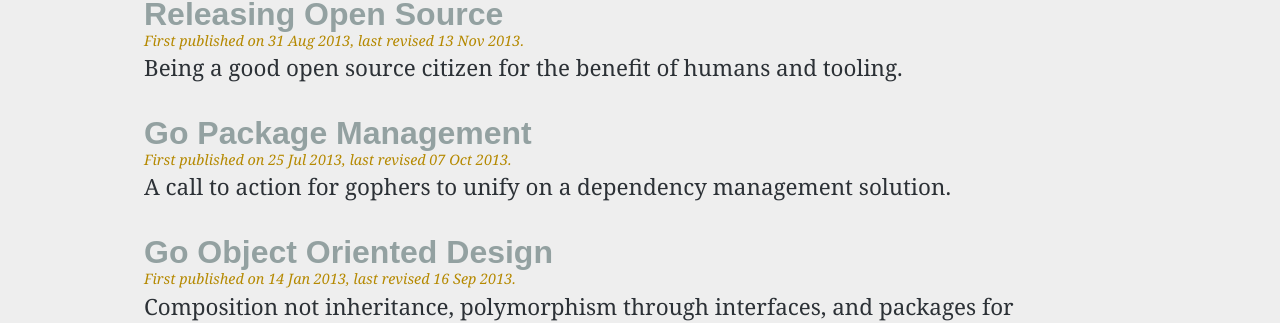
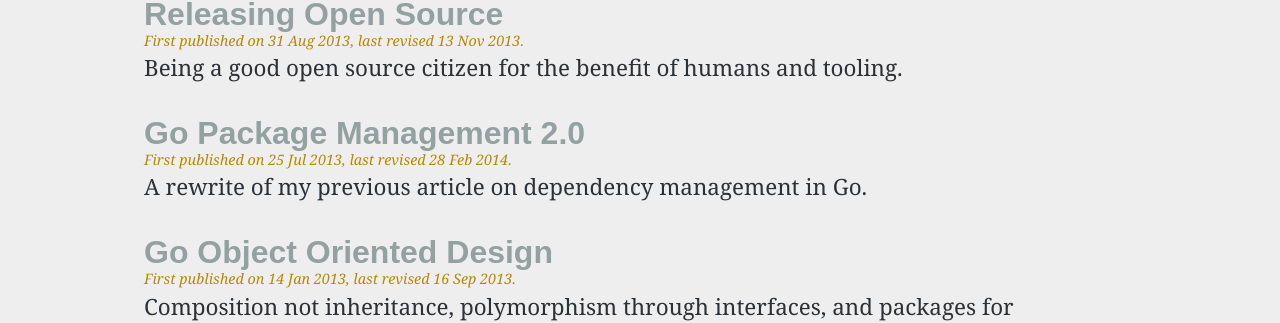
Before and after one commit to nathany/nathany.com, a Jekyll site: the page built from index.html, in a window 1280 px wide. Shown: the part 456-779 px from the top of the page. Built offline with Jekyll 4.4.1, drawn with Linux system fonts in a browser that asks for light colours; Markdown is read by kramdown in place of the engine named in the settings; comment, search, counter and statistics services are not loaded; part of the change alters nothing that is shown.

Commit message:
Go Package Management 2.0 rewrite
squash merge

```diff
--- a/_posts/2013-07-25-go-packages.md
+++ b/_posts/2013-07-25-go-packages.md
@@ -1,155 +1,141 @@
 ---
-title: Go Package Management
+title: Go Package Management 2.0
 date: 2013/07/25
-revised: 2013/10/07
+revised: 2014/02/28
 tags: golang, packages, dependencies
-excerpt: A call to action for gophers to unify on a dependency management solution.
+excerpt: A rewrite of my previous article on dependency management in Go.
 layout: article
 ---
 
 ![Gophers with parcels](/assets/images/gopher-tagging.jpg)
 
-## Foundation
+## Remote Packages
 
-The Go tool-chain includes the `go get` command to install third-party packages directly from version control systems.
+The `go get` command installs remote packages directly from version control (GitHub, Bitbucket, Google Code, Launchpad). Building on top of DVCS is a brilliant move. There is a lovely *immediacy* to pulling in a dependency. <mark>Import and go.</mark>
 
-> "One of the virtues of the Go tool is that it uses Git, Mercurial, Subversion, Bazaar..." - Andrew Gerrand, [Go Fireside Chat 2013](http://www.youtube.com/watch?v=p9VUCp98ay4)
+Package managers like [Bundler](http://bundler.io/), [Pip](http://www.pip-installer.org/) and [NPM](https://www.npmjs.org/) all have some mechanism to bypass their central repositories and pull code directly from source control. The go tool makes this first-class.
 
-I think building on top of DVCS is a brilliant move. While `go get` isn't a full-featured package manager like [Bundler](http://bundler.io/) (Ruby) or [Pip](http://www.pip-installer.org/) (Python), we can use it to bootstrap more capable tools built by the Go Community.
+When I want to contribute to an upstream package, those other tools force me to reconfigure my project. With the go tool, I switch to the package's directory, make a change and test it out. Sending a pull request is just a few steps away. <mark>Open source collaboration made simple.</mark>
 
-> "Everything else is built on this flexible foundation (FTP) and has grown over time." - Steffen Mueller,
-[Python people want CPAN and how the latter came about](http://www.google.com/url?q=http%3A%2F%2Fmail.python.org%2Fpipermail%2Fdistutils-sig%2F2009-December%2F014977.html&sa=D&sntz=1&usg=AFQjCNHK-oYwAsIsjWXjqi44P8yDBIJgXQ)
+For hobbyists and those starting out, the go tool is all you need.
 
-A number of third-party tools exist. The ones I'm aware of, in alphabetical order are:
-[Dondur](https://github.com/oguzbilgic/dondur),
-[Envie](https://github.com/sam-falvo/envie),
-[Go Nuts](http://www.gonuts.io/-/doc),
-[Go Pin](https://github.com/laher/gopin),
-[Go Pack](https://github.com/gopack/gpk),
-[Go Package Manager](https://github.com/GPMGo/gopm),
-[Gob](https://github.com/tanema/gob),
-[godep](https://github.com/kr/godep),
-[godeps](https://launchpad.net/godeps),
-[goem](https://github.com/adeven/goem),
-[gom](https://github.com/mattn/gom),
-[gondler](https://github.com/rosylilly/gondler),
-[gopack](https://github.com/d2fn/gopack),
-[Gope](https://github.com/jm/gope),
-[goproj](https://github.com/divoxx/goproj),
-[Goven](https://github.com/kr/goven),
-[gpm](https://github.com/pote/gpm) (a fork of [Johnny Deps](https://github.com/vividcortex/johnny-deps)),
-[GVM](https://github.com/moovweb/gvm),
-[Pak](https://github.com/theplant/pak),
-[Rx](http://godoc.org/kylelemons.net/go/rx)
-and
-[vendorize](https://github.com/kisielk/vendorize).
+Resources:
 
-Newcomers to the Python community were in a similar situation, but it's getting better, now that there is BDFL-delegate overseeing packaging:
+* [How to Write Go Code](http://golang.org/doc/code.html) (golang.org)
+* [Organizing Code to Support Go Get](http://www.goinggo.net/2013/08/organizing-code-to-support-go-get.html) by William Kennedy
 
-> "That basically gives us the power to say 'Yes'. And lets us channel the energy of all the people involved in productive directions, such that we'll actually improve the ecosystem as whole, rather than people going off their separate ways and just creating more fractured communities." - Nick Coghlan, [Nobody Expects the Python Packaging Authority](http://www.youtube.com/watch?v=8Xrdt3-YVz4)
-
-
-## Let's Make Things Better
-
-On June 23rd, David Hinks posted a Google Doc with the following message:
+The simplicity of the go tool does come with its trade-offs.
 
 > "I want to have reproducible builds on different computers at different times.  This is currently problematic; let's make things better." - David Hinkes, [Go+](https://plus.google.com/u/0/115983116618286597159/posts/gczN5SQ94ek)
 
-After contributing to David's document, I put together my own proposal based loosely on Bundler's `Gemfile.lock`. [Dave Cheney](http://dave.cheney.net/) pointed out some flaws, and [Kyle Lemons](http://kylelemons.net/) observed similarities between my proposal and [Rx cabinets](http://godoc.org/kylelemons.net/go/rx#hdr-Cabinet_Command).
+`Go get` does not have an explicit concept of versions. Members of a team may be importing different revisions *(version skew)*. Dependencies may introduce incompatibilities or security vulnerabilities, or even change licenses or disappear. For these reasons, it's desirable to have more control over the upgrade process when building a real-world application.
 
-This was before I realized the myriad of available options. Git provides [submodules](http://git-scm.com/book/en/Git-Tools-Submodules) and [subtree merging][subtree merging]. Third-party tools like Rx and Go Pin can track references, or Goven can copy dependencies into your project.
 
-The problem is, <mark>we don't have a _"Go Packaging Authority"_ providing guidance</mark>, so every newcomer is left to find their own way. ***Update:*** The Go Team [recommends](http://golang.org/doc/faq#get_version) copying third-party dependencies into an application's source tree. This approach provides the benefits that Martin Fowler outlines in his article "[ReproducibleBuild](http://martinfowler.com/bliki/ReproducibleBuild.html)", what Brad Fitzpatrick describes as a [hermetic view of the world](http://www.youtube.com/watch?v=p9VUCp98ay4&t=36m55s).
 
-I thought I should take a step back, do some research, and really think about this more. Not because I'm any sort of expert, but because <mark>I would like Go to have a great packaging story</mark>. Over the _month of July,_ I used a [Google Doc](http://goo.gl/oqkvu) as my outlet, and invited others to contribute.
+![I ate some packages and now they are part of me.](/assets/images/gopher-vendor.jpg)
 
-While I don't have a grand solution, I believe there are a few fundamentals to building a great packaging story.
+## Vendor Your Dependencies
 
-## 1. Reliable Builds
+Large companies like Google and Facebook do most development in a single giant repository. This enables massive refactors in a single commit, such as changing an API and every use of it.
 
-Chris Howey's fsnotify package has a legitimate reason to move. First to `code.google.com/p/go.exp/fsnotify` and [eventually into the standard library](https://code.google.com/p/go/issues/detail?id=4068).
+When it comes to third-party dependencies, the Go Team [recommends](http://golang.org/doc/faq#get_version) copying them into the source tree:
 
-What would happen if a project were to import both `github.com/howeyc/fsnotify` and `code.google.com/p/go.exp/fsnotify`? Each version is in a separate namespace, so it should compile.
+> "If you're using an externally supplied package and worry that it might change in unexpected ways, the simplest solution is to copy it to your local repository. (This is the approach Google takes internally.) Store the copy under a new import path that identifies it as a local copy. For example, you might copy `original.com/pkg` to `you.com/external/original.com/pkg`." - [Go FAQ](http://golang.org/doc/faq#get_version)
 
-Beyond bloating up executables, the issues will vary from package to package. Different versions may compete for exclusive access to the same file, same port or other resources. Values of interface types may be compatible across both versions of the package, while values of other types won't be implicitly interchangeable. The `init()` functions will be called for both packages, and there will be distinct versions of top-level variables and all global state. *Thanks to Kyle Lemons and John Waycott for [making the issues concrete](https://groups.google.com/forum/#!topic/golang-nuts/5Mr6A8zK6Kk).*
+There is no need for a central archive of every version of every Go library ever released. Dependencies may move or disappear in the world outside your project, but your project has a copy of the dependencies it needs at any given point in history. Brad Fitzpatrick [describes this](http://www.youtube.com/watch?v=p9VUCp98ay4&t=36m55s) as a <mark>"hermetic view of the world"</mark>.
 
-It's unlikely that one package would depend on fsnotify from two locations, but it may depend on a package which imports `code.google.com/p/go.exp/fsnotify` while another dependency uses `github.com/howeyc/fsnotify`. We run into trouble as the dependency tree grows.
+How is travelling back through the history of your project useful? Martin Fowler describes some benefits in [ReproducibleBuild](http://martinfowler.com/bliki/ReproducibleBuild.html):
 
-### One Import Path
+* To reproduce a bug on the release branch that doesn't happen on master.
+* Using `bisect` to isolate the commit that introduced a bug.
 
-To avoid this scenario, every package must have one &ndash; and only one &ndash; import path. <mark>The entire Go ecosystem must use the same import path for fsnotify.</mark>
+It's possible to upgrade dependencies in a controlled and tested manner, resolving all the stated issues with `go get`.
+
+So what are the trade-offs?
+
+* Compared to `go get`, it is a little more complicated, likely requiring an additional tool or script to copy, upgrade and remove dependencies.
+* It's more difficult to contribute upstream (particularly if import rewriting is one-way). If upstream contributions are frequent, this option may be less appealing.
+* This solution applies well to applications, but it's not clear how to better manage dependencies of a *library*.
+
+Resources:
+
+* [Manage Dependencies With Godep](http://www.goinggo.net/2013/10/manage-dependencies-with-godep.html) by William Kennedy
+
+
+![Packaging tools](/assets/images/gopher-packaging-tools.jpg)
+
+## The Right Tool
+
+Most language ecosystems have settled on one tool for versioning third-party packages. Go doesn't mandate a one-size-fits-all solution:
+
+> "Versioning is a source of significant complexity, especially in large code bases, and we are unaware of any approach that works well at scale in a large enough variety of situations to be appropriate to force on all Go users." - [Go FAQ](http://golang.org/doc/faq#get_version)
+
+Using `go get` or copying dependencies into a `vendor` folder are the approaches endorsed by the Go Team.
+
+Others have simply forked all their dependencies to control when upgrades occur. Some have built tools to checkout dependencies with SHA revision identifiers. Still others utilize DVCS features like [submodules](http://git-scm.com/book/en/Git-Tools-Submodules) or [subtree merging][subtree merging]. Experiment, find what works for you.
+
+
+
+The `go` tool provides a place for newcomers to start and some conventions to build upon.
+
+> "One of the virtues of the Go tool is that it uses Git, Mercurial, Subversion, Bazaar..." - Andrew Gerrand, [Go Fireside Chat 2013](http://www.youtube.com/watch?v=p9VUCp98ay4&t=37m42s)
 
 By convention, `go get` will create the folder `$GOPATH/src/github.com/howeyc/fsnotify` for the code retrieved from `github.com/howeyc/fsnotify`.
 
-The compiler doesn't care where the source code came from. As long as the package can be found at `$GOPATH/src/github.com/howeyc/fsnotify`, it's absolutely fine if the code came from a fork at `github.com/mycompany/fsnotify` or a fictional mirror at `bitbucket.org/howeyc/fsnotify`.
+The compiler actually doesn't care where the source code came from. As long as the package can be found at `$GOPATH/src/github.com/howeyc/fsnotify`, it's absolutely fine if the code actually came from a fork at `github.com/mycompany/fsnotify` or a mirror at `code.google.com/p/go.exp/fsnotify`.
 
-If the Go Community as a whole decided to use `import "fsnotify"`, we could move the code to `$GOPATH/src/fsnotify`, and the compiler would be happy.
+Adding remotes, checking out tags, all the usual DVCS operations are fair game.
 
-Importing a repository path gives an immediacy that I have grown quite fond of. At the same time, recognize that a level of indirection, in [one form](https://groups.google.com/forum/#!msg/golang-nuts/BMZDD6FM-QE/LX4JSs4NVLIJ) or [another](https://docs.google.com/document/d/1u_J1dZCalu2t-QwYFW-cnCLomfP8RoQq8a2Eo0pnJ0A/edit?usp=sharing), could gain us some flexibility.
+## The Next Big Thing
 
-### Avoid Versions in Paths
+So you have an idea that will <mark>revolutionize</mark> how we `go get` packages?
 
-A project should only ever import one version of a given package. What would happen if your project were to import both `labix.org/v2/mgo` and `labix.org/v1/mgo`? It's the same problem all over again.
+First, join the [GoPM mailing list](https://groups.google.com/forum/#!forum/go-package-management), share your passion, and find out what others are working on. Next, [evaluate what's out there][tools]. We don't need 20 tools that do the same thing (NIH). We want to:
 
-While this example may sound far-fetched, it is easy to see this becoming an issue as packages mature and dependency trees get deeper.
+> "...channel the energy of all the people involved in productive directions, such that we'll actually improve the ecosystem as whole, rather than people going off their separate ways and just creating more fractured communities." - Nick Coghlan, [Nobody Expects the Python Packaging Authority](http://www.youtube.com/watch?v=8Xrdt3-YVz4)
 
-## 2. Encourage Upstream Contributions
+### Think Different
 
-One of the great things about `go get` is how easy it is to switch into a third-party package, perform a patch and pull request, and get back to work without reconfiguring the project.
+Take off those Node.js or Ruby-coloured glasses. Recognize that <mark>Go is different.</mark>
 
-Even better, `gofmt` helps ensure that a pull request only has the necessary changes, without any superfluous formatting differences.
+#### No NPM
 
-### Avoid Rewriting Imports
+NPM has a unique strategy for handling multiple versions. Each module requires the versions it wants, which may result in multiple versions of the same module being used in an application. This works well for JavaScript, but Go is not JavaScript.
 
-Anything that makes upstream contributions more work feels like a step backwards. It doesn't take much to rewrite import paths locally, but it makes it just a little bit harder to test and submit a patch.
+Beyond bloating up executables, the issues will vary from package to package. Different versions may compete for exclusive access to the same file, same port or other resources. Values of `interface` types may be compatible across both versions of the package, while values of other types won't be implicitly interchangeable. The `init()` functions will be called for both packages, and there will be distinct versions of top-level variables and all global state. *Thanks to Kyle Lemons and John Waycott for [making the issues concrete](https://groups.google.com/forum/#!topic/golang-nuts/5Mr6A8zK6Kk).*
 
-***Update:*** Upon further consideration, a tool that could rewrite import paths bidirectionally, or otherwise enable merging changes upstream, would relieve my concerns.
+#### No Bundler
 
-### Don't Try To Gofix Others
+Those coming from the Ruby on Rails community may remember copying third-party plugins into the `vendor` folder in the days before Bundler. Surely Go has something more *"sophisticated"* than that?
 
-Gofix is an incredibly intriguing tool, but it isn't a silver bullet.
+As you read above, the approach used by Google actually has a number of strengths. It won't be suitable for every situation, but the apparent simplicity and increased repository size shouldn't deter you from trying it.
 
-It's not to the point where package authors can easily ship gofix modules to update dependent code. As it turns out, designing an simple AST-altering API is a *bit of a challenge.*
+Let's remember that Bundler's approach isn't without flaws:
 
-Even with such a wonderful tool, I have my doubts on how well it would scale to the larger package ecosystem. It's one thing to gofix my own code, but gofixing third-party packages would leave my entire workspace with uncommitted changes. Then what?
+* The story of [Sprockets 2.2 backport](https://github.com/rails/rails/issues/9492) is a case where one gem took control away from developers, requiring a hacky workaround.
+* Central repositories [go down](http://blog.nodejs.org/2013/11/26/npm-post-mortem/), [get hacked](https://news.ycombinator.com/item?id=5139583) and are costly to run.
+* Different permissions for those who can commit and those who can publish a gem have resulted in gems without a recent release.
 
-### Don't Forget Our History
+More importantly, such a tool my never gain sufficient traction if existing Go packages are expected to contain version metadata for it to work. Even if it is technically feasible, "Bundler for Go" may not be culturally suitable. <mark>When in Go do as the gophers do.</mark>
 
-Any package management solution that does away with the hidden .git, .hg, .bzr folder removes the ease of contribution.
+### Keep It Simple
 
-## 3. Work Together
+Handling dependencies is incredibly important to the Go Team, even more important than [DRY](https://en.wikipedia.org/wiki/Don%27t_repeat_yourself):
 
-Package management tools may be technically interesting to develop, but the real challenge is a people problem. Gophers hail from *NIX and Windows, with backgrounds in C, Python, Ruby, PHP and .NET. We are a diverse group with differing views on what package management should look like.
+> "Through the design of the standard library, great effort was spent on controlling dependencies. It can be better to copy a little code than to pull in a big library for one function. Dependency hygiene trumps code reuse." - [Go at Google](http://talks.golang.org/2012/splash.article#TOC_7.)
 
-### Be Inclusive
+When you [release open source](/os-release) libraries, aim to minimize the number of dependencies. Learn and use the standard library. Be go gettable. Consider [existing tools][tools], contribute, make things better.
 
-While embracing DVCS is a great idea, I believe it can be taken too far.
-
-DVCS-specific solutions like Git submodules make it more difficult to use and contribute to Bazaar packages like goamz, gocheck and mgo. I don't want to see the Go community fractured by DVCS selection.
-
-Similarly, package management tools should be cross-platform, not catering to users of a particular OS.
-
-### Interoperability
-
-As a package maintainer, I'm not about to say "you must install Go Nuts to use this package" or "I recommend Rx to get new versions of this package."
-
-We as a community need to agree on a set of tools and a strategy for managing dependencies. If multiple package management tools are to exist, they need to interoperate.
-
-### Community
-
-It would be great if the Go Team specified and built a full-featured package manager for Go. It's not a requirement though. It doesn't need to be part of the `go` tool to be what we all use.
-
-*Comment on [Go+](https://plus.google.com/u/0/104313268939103200754/posts/aQG7HB3grZ4), [reddit](http://www.reddit.com/r/golang/comments/1j3ie4/go_package_management/), or the [Go Nuts mailing list](https://groups.google.com/forum/#!topic/golang-nuts/sfshThQ_wrA); or get involved in the [working group](https://groups.google.com/forum/#!forum/go-package-management).*
+*Comment on the [GoPM mailing list](https://groups.google.com/forum/#!forum/go-package-management).*
 
 Related Articles:
 
-* [Releasing Open Source](/os-release)
-* [How to Write Go Code](http://golang.org/doc/code.html)
-* [Organizing Code to Support Go Get](http://www.goinggo.net/2013/08/organizing-code-to-support-go-get.html) by William Kennedy
-* Johnny Deps: [100% Reproducible Builds in Go](https://vividcortex.com/blog/2013/09/10/100-reproducible-builds-in-go/) by Baron Schwartz
+* [Why I think Go package management is important](http://dave.cheney.net/2013/10/10/why-i-think-go-package-management-is-important) by Dave Cheney
+* [Go Package Management For 2014](http://www.goinggo.net/2014/01/go-package-management-for-2014.html) by William Kennedy
 * [Rx: My prescription for your Go dependency headaches](http://kylelemons.net/blog/2012/04/22-rx-for-go-headaches.article) by Kyle Lemons
+* [100% Reproducible Builds in Go](https://vividcortex.com/blog/2013/09/10/100-reproducible-builds-in-go/) (with Johnny Deps) by Baron Schwartz
 * [Dependency Hell](http://areyoufuckingcoding.me/2012/04/16/dpendency-hell/) by Chris Kowalik
 * [A journey in golang package manager](http://dev.af83.com/2013/09/14/a-journey-in-golang-package-manager.html) by Bruno Michel
 
-
 [subtree merging]: http://git-scm.com/book/en/Git-Tools-Subtree-Merging
+[tools]: https://code.google.com/p/go-wiki/wiki/PackageManagementTools
```
Also changed, not shown: assets/images/gopher-packaging-tools.jpg (added), assets/images/gopher-vendor.jpg (added).
